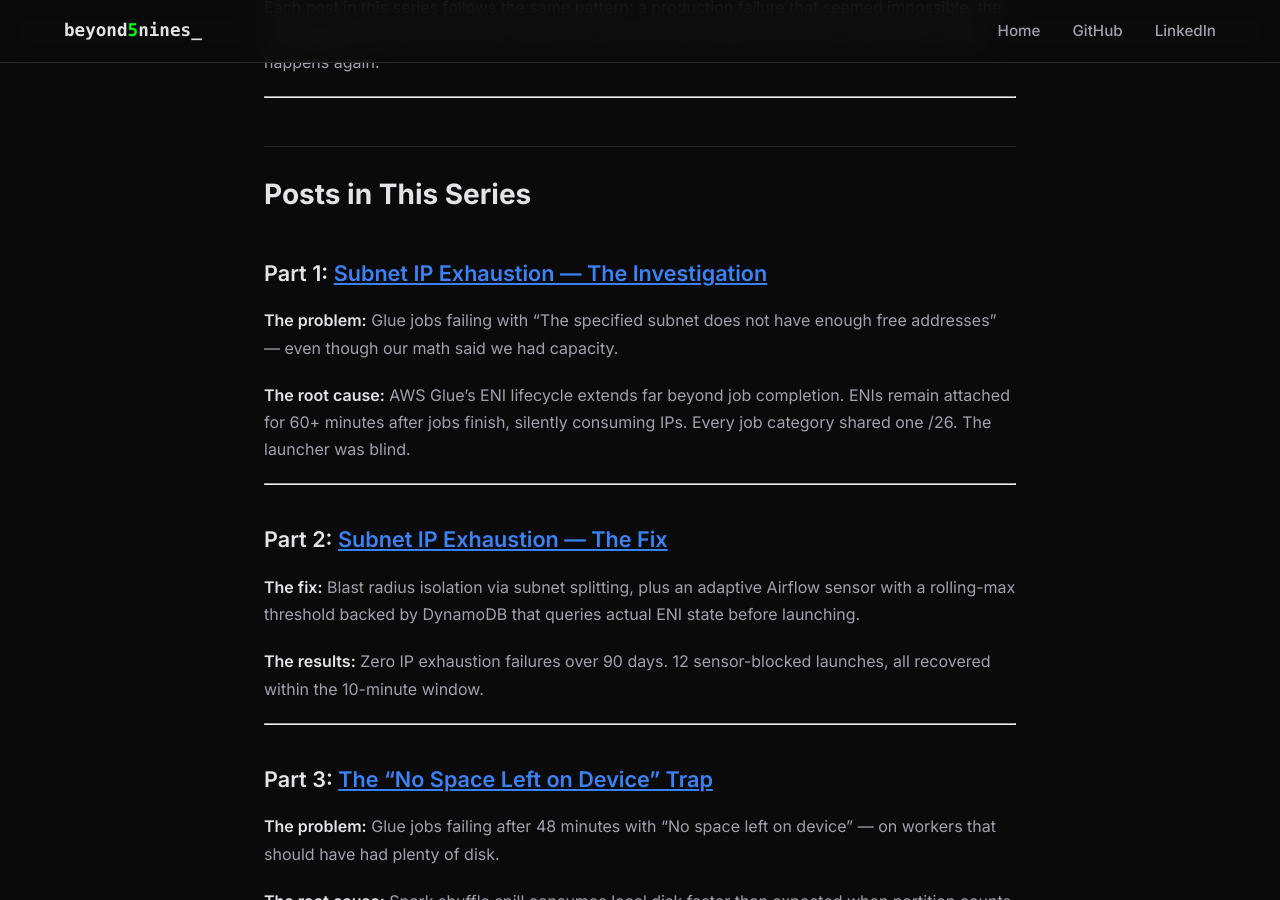
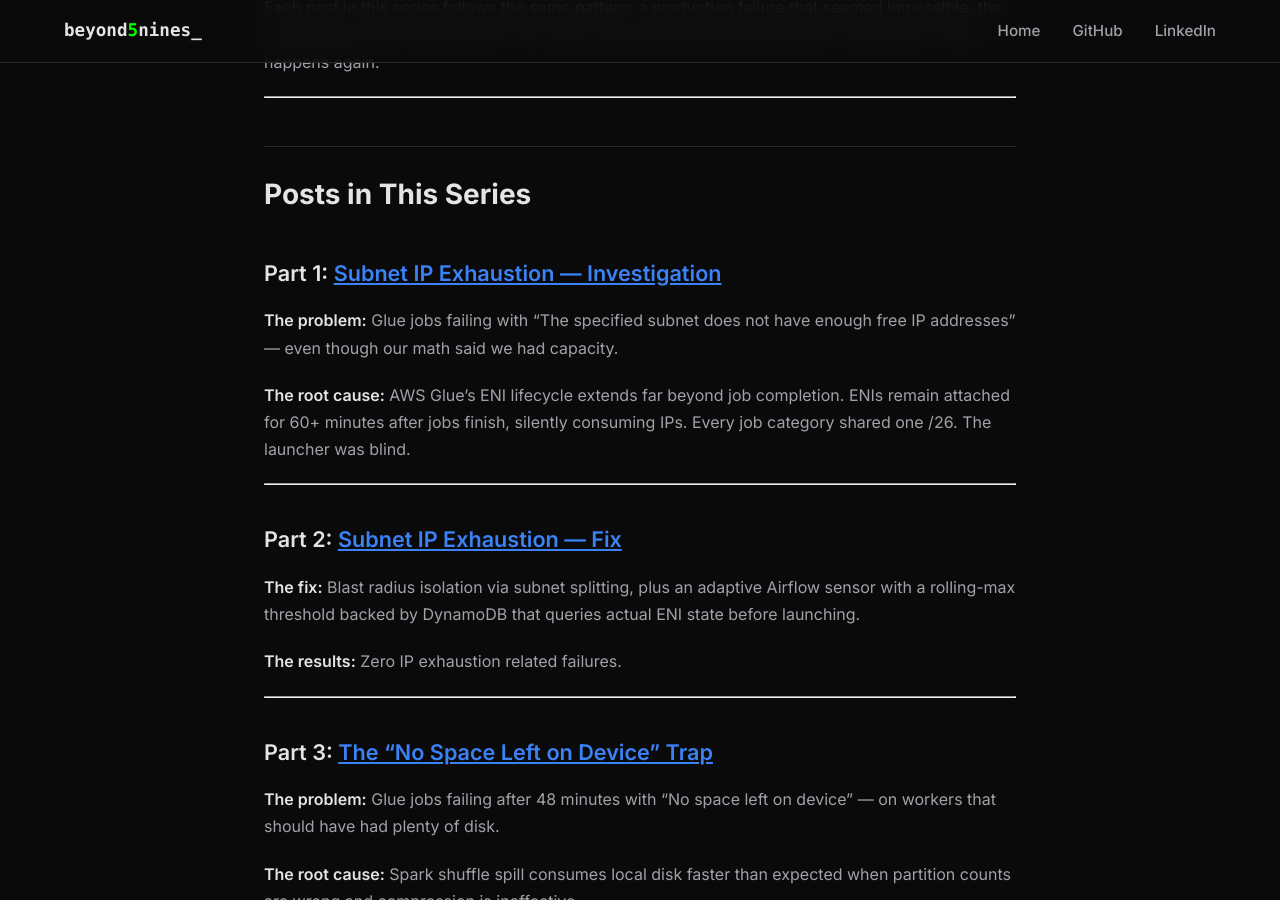
Before and after one commit to beyond5nines/beyond5nines.github.io, a Jekyll site: the page built from _articles/look-ma-no-servers.md, in a window 1280 px wide and 900 px high, scrolled down 681 px. Built offline with Jekyll 4.4.1, drawn with Linux system fonts in a browser that asks for light colours.

Commit message:
Update look-ma-no-servers.md

```diff
--- a/_articles/look-ma-no-servers.md
+++ b/_articles/look-ma-no-servers.md
@@ -21,17 +21,17 @@ Each post in this series follows the same pattern: a production failure that see
 
 ## Posts in This Series
 
-### Part 1: [Subnet IP Exhaustion — The Investigation](/look-ma-no-servers-01/)
-**The problem:** Glue jobs failing with "The specified subnet does not have enough free addresses" — even though our math said we had capacity.
+### Part 1: [Subnet IP Exhaustion — Investigation](/look-ma-no-servers-01/)
+**The problem:** Glue jobs failing with "The specified subnet does not have enough free IP addresses" — even though our math said we had capacity.
 
 **The root cause:** AWS Glue's ENI lifecycle extends far beyond job completion. ENIs remain attached for 60+ minutes after jobs finish, silently consuming IPs. Every job category shared one /26. The launcher was blind.
 
 ---
 
-### Part 2: [Subnet IP Exhaustion — The Fix](/look-ma-no-servers-02/)
+### Part 2: [Subnet IP Exhaustion — Fix](/look-ma-no-servers-02/)
 **The fix:** Blast radius isolation via subnet splitting, plus an adaptive Airflow sensor with a rolling-max threshold backed by DynamoDB that queries actual ENI state before launching.
 
-**The results:** Zero IP exhaustion failures over 90 days. 12 sensor-blocked launches, all recovered within the 10-minute window.
+**The results:** Zero IP exhaustion related failures.
 
 ---
 
```
